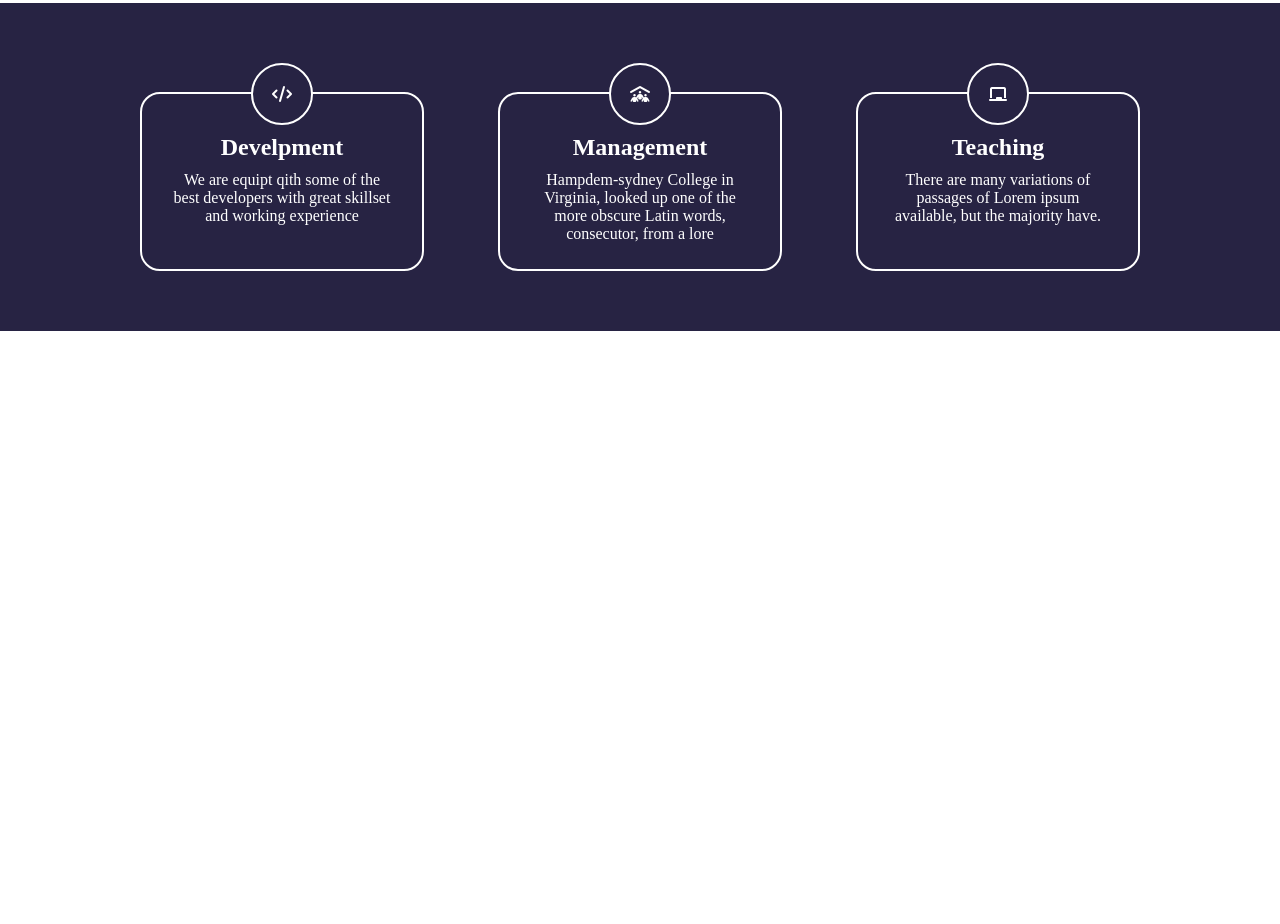
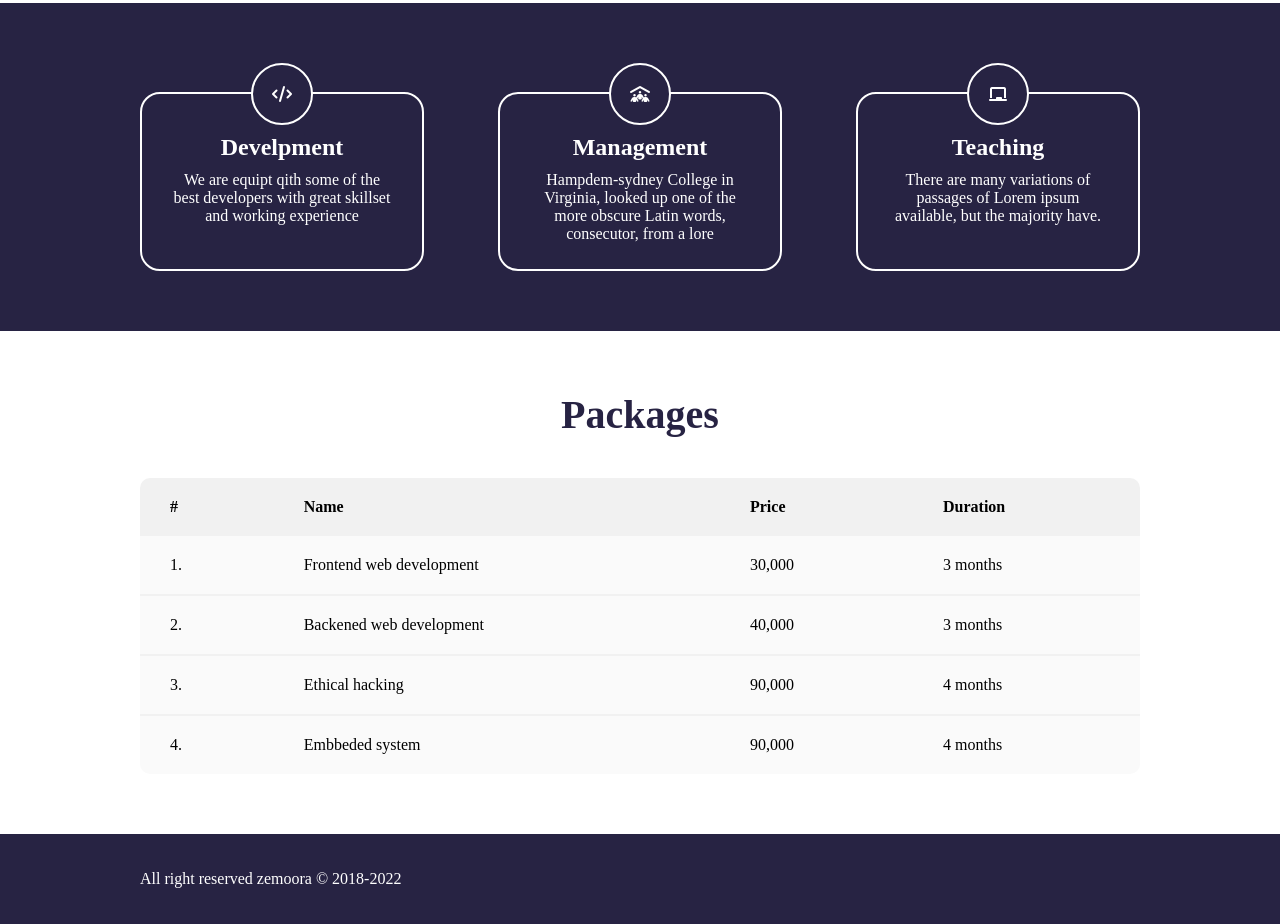
Before and after one commit to EmesiriEdison/edisonn, a plain HTML site: page index.html in a window 1280 px wide. Shown: the part 1209-2133 px from the top of the page. Before the commit the page ends 1540 px from the top, so only its background shows below. Drawn offline with Linux system fonts and the light colour scheme.

Commit message:
completed packages and footer

```diff
--- a/assets/css/main.css
+++ b/assets/css/main.css
@@ -142,3 +142,61 @@ nav a{
 .card-icon i{
     margin: auto;
 }
+
+.money{
+    padding: 60px 0;
+
+}
+
+.money h3{
+    font-size: 40px;
+    color: var(--color-primary);
+    margin-top: 0;
+    text-align: center;
+
+}
+
+.table-container{
+    border-radius: 10px;
+    overflow: hidden;
+}
+
+.money table{
+    border-collapse: collapse;
+    width: 100%;
+    text-align: left;
+
+
+
+
+
+}
+
+.money td, .money th{
+    /* padding: 10px 15px; */
+    border: none;
+}
+
+
+
+.money thead{
+    background-color: #f1f1f1;
+}
+.money tbody{
+    background-color: #fafafa;
+}
+
+.money th,
+.money td{
+    padding: 20px 30px;
+}
+
+.money tr:not(:last-child){
+    border-bottom: 2px solid #f1f1f1;
+}
+
+footer{
+    background-color: var(--color-primary);
+    padding: 20px 0;
+    color: #fff;
+}
--- a/index.html
+++ b/index.html
@@ -93,6 +93,54 @@
                     </div>
                 </div>
             </div>
+            <div class="wrapper money">
+                <h3>Packages</h3>
+                <div class="table-container">
+                    <table>
+                        <thead>
+                            <tr>
+                                <th>#</th>
+                                <th>Name</th>
+                                <th>Price</th>
+                                <th>Duration</th>
+                            </tr>
+                        </thead>
+                        <tbody>
+                            <tr>
+                                <td>1.</td>
+                                <td>Frontend web development</td>
+                                <td>30,000</td>
+                                <td>3 months</td>
+                            </tr>
+                            <tr>
+                                <td>2.</td>
+                                <td>Backened web development</td>
+                                <td>40,000</td>
+                                <td>3 months</td>
+                            </tr>
+                            <tr>
+                                <td>3.</td>
+                                <td>Ethical hacking</td>
+                                <td>90,000</td>
+                                <td>4 months</td>
+                            </tr>
+                            <tr>
+                                <td>4.</td>
+                                <td>Embbeded system</td>
+                                <td>90,000</td>
+                                <td>4 months</td>
+
+                            </tr>
+                        </tbody>
+                    </table>
+                </div>
+
+            </div>
+            <footer>
+                <div class="wrapper">
+                    <p>All right reserved zemoora &copy; 2018-2022</p>
+                </div>
+            </footer>
 
 
 
```
